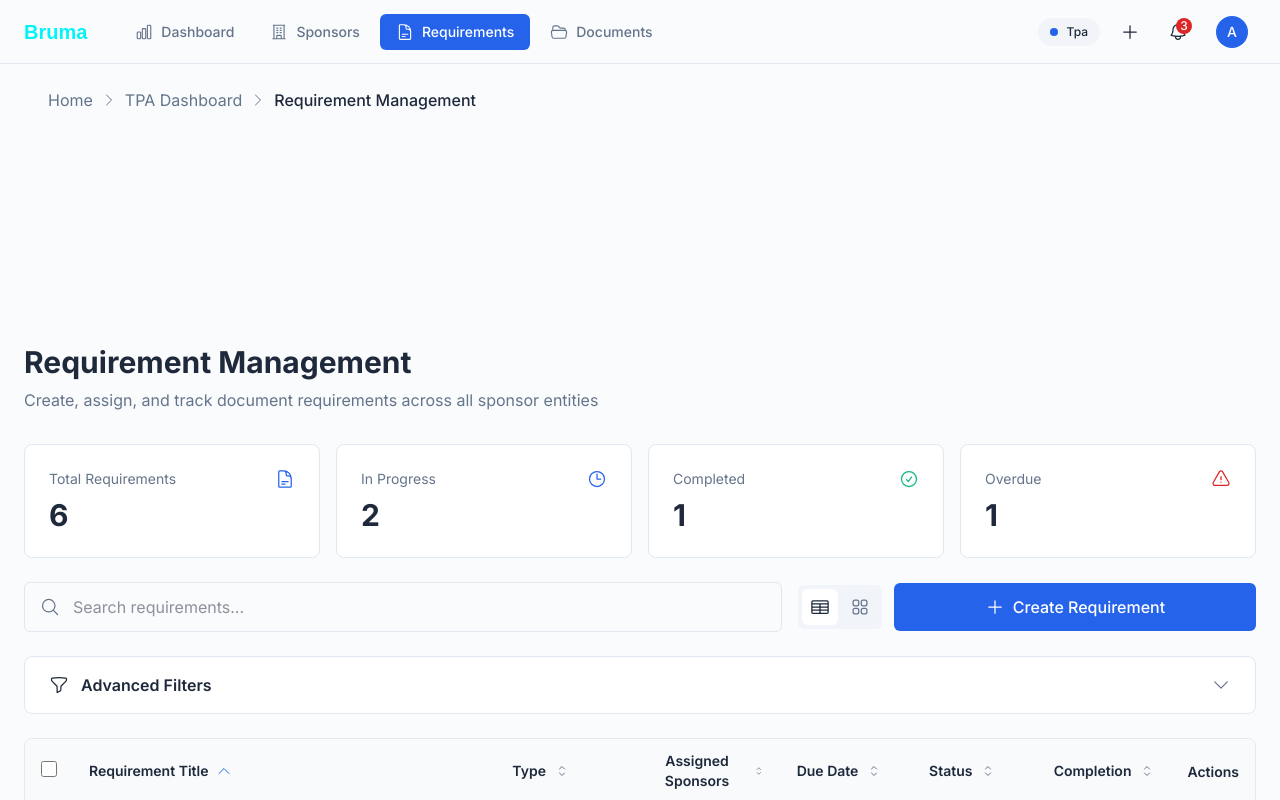
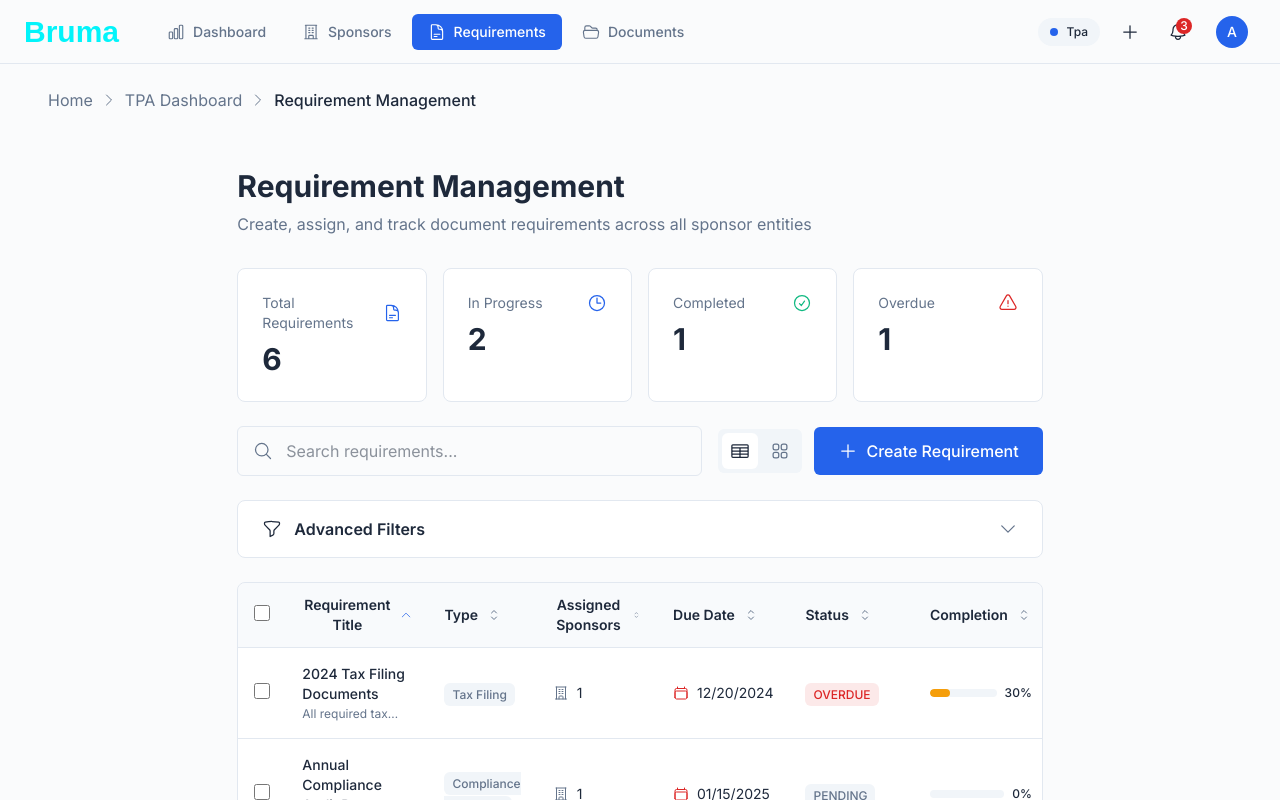
Before and after one commit to gagandeeo/bruma-portal, a Next.js app: page /tpa-dashboard/requirement-management in a window 1280 px wide. Shown: the top 800 px of the page. Built offline with nearby package versions, Linux system fonts and the light colour scheme; a web font is replaced by a local one.

Commit message:
fixing spaces and pages alignments

```diff
--- a/app/(dashboard)/tpa-dashboard/document-review/page.tsx
+++ b/app/(dashboard)/tpa-dashboard/document-review/page.tsx
@@ -90,8 +90,8 @@ export default function DocumentReviewPage() {
 
   return (
     <div className="min-h-screen bg-background">
-      <main className="pt-16">
-        <div className="max-w-[1920px] mx-auto px-6 py-8">
+      <main className="">
+        <div className="max-w-3/4 mx-auto px-6 py-8">
           <div className="mb-6">
             <div className="mt-4">
               <h1 className="text-3xl font-semibold text-foreground">Document Review</h1>
--- a/app/(dashboard)/tpa-dashboard/layout.tsx
+++ b/app/(dashboard)/tpa-dashboard/layout.tsx
@@ -9,10 +9,8 @@ export default function RootLayout({
 }) {
     return (
         <>
-            <div className="pt-16">
-                <div className="max-w-7xl mx-6 px-6 py-6">
-                    <Header userRole="tpa" userName="Admin User" notificationCount={3} />
-                </div>
+            <div className="max-w-7xl mx-6 px-6">
+                <Header userRole="tpa" userName="Admin User" notificationCount={3} />
             </div>
             {children}
         </>
--- a/app/(dashboard)/tpa-dashboard/requirement-management/page.tsx
+++ b/app/(dashboard)/tpa-dashboard/requirement-management/page.tsx
@@ -10,8 +10,8 @@ export default function RequirementManagementPage() {
     return (
         <div className="min-h-screen bg-background">
 
-            <main className="pt-16">
-                <div className="max-w-7xl mx-auto px-6 py-8">
+            <main className="">
+                <div className="max-w-2/3 mx-auto px-6 py-8">
                     <div className="mb-8">
                         <h1 className="text-3xl font-bold text-foreground mb-2">Requirement Management</h1>
                         <p className="text-muted-foreground">
--- a/app/(dashboard)/tpa-dashboard/sponsor-management/page.tsx
+++ b/app/(dashboard)/tpa-dashboard/sponsor-management/page.tsx
@@ -13,8 +13,8 @@ export default function SponsorManagementPage() {
         <div className="min-h-screen bg-background">
             <Header userRole="tpa" userName="TPA Admin" notificationCount={3} />
 
-            <main className="pt-16">
-                <div className="max-w-[1600px] mx-auto px-6 py-8">
+            <main className="">
+                <div className="max-w-2/3 mx-auto px-6 py-8">
                     <div className="mb-8">
                         <h1 className="text-3xl font-semibold text-foreground mb-2">Sponsor Management</h1>
                         <p className="text-muted-foreground">
--- a/app/components/dashboard/header.tsx
+++ b/app/components/dashboard/header.tsx
@@ -64,7 +64,7 @@ const Header = ({
                             <rect width="32" height="32" rx="6" fill="#2563EB" />
                             <path d="M10 12h12M10 16h12M10 20h8" stroke="white" strokeWidth="2" strokeLinecap="round" />
                         </svg> */}
-                        <span className={`${wix.className} antialiased text-xl font-bold text-[#02f4fa]`}>Bruma</span>
+                        <span className={`${wix.className} antialiased text-3xl font-semibold text-[#02f4fa]`}>Bruma</span>
                     </Link>
 
                     <nav className="md:flex items-center gap-1">
--- a/app/components/dashboard/tpa-dashboard/TPADashBoardInteractive.tsx
+++ b/app/components/dashboard/tpa-dashboard/TPADashBoardInteractive.tsx
@@ -177,7 +177,7 @@ const TPADashboardInteractive = () => {
     }
 
     return (
-        <div className="min-h-screen bg-background pt-16">
+        <div className="min-h-screen bg-background">
             <div className="max-w-2/3 mx-auto px-6 py-8">
                 <div className="mb-8">
                     <h1 className="text-3xl font-semibold text-foreground mb-2">TPA Dashboard</h1>
--- a/app/components/dashboard/tpa-dashboard/document-review/DocumentViewer.tsx
+++ b/app/components/dashboard/tpa-dashboard/document-review/DocumentViewer.tsx
@@ -39,7 +39,7 @@ const DocumentViewer = ({ document }: DocumentViewerProps) => {
     };
 
     return (
-        <div className="flex flex-col h-[50%] bg-muted rounded-lg">
+        <div className="flex flex-col h-[45%] bg-muted rounded-lg">
             <div className="flex items-center justify-between px-4 py-3 bg-card border-b border-border">
                 <div className="flex items-center gap-3">
                     <Icon name="DocumentTextIcon" size={20} className="text-primary" />
```
